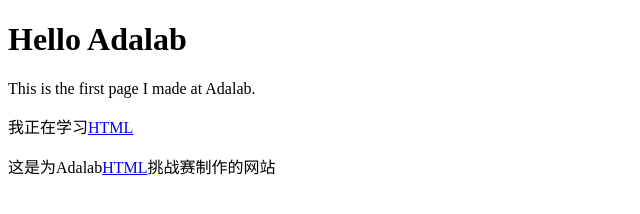
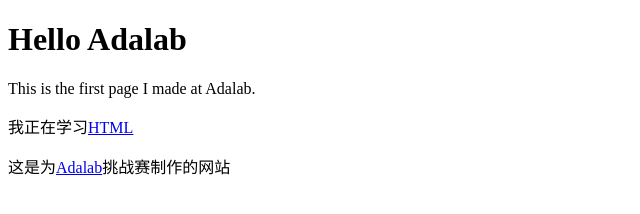
Before and after one commit to ZbsLyf/Zbslyf.githup.io, a plain HTML site: page index.html in a window 1280 px wide. Shown: the whole page, without its empty margins (0-640 px from the left). Drawn offline with Linux system fonts and the light colour scheme.

Commit message:
Update index.html

```diff
--- a/index.html
+++ b/index.html
@@ -12,7 +12,7 @@
 <p>This is the first page I made at Adalab.</p>
     <p>我正在学习<a href="https://html.spec.whatwg.org/multipage/">HTML</a>
     </p>
-    <p>这是为Adalab<a href="https://www.adalab.cn/">HTML</a>挑战赛制作的网站
+    <p>这是为<a href="https://www.adalab.cn/">Adalab</a>挑战赛制作的网站
     </p>
 </body>
 
```
